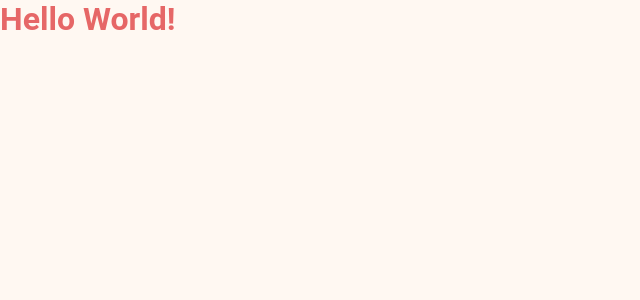
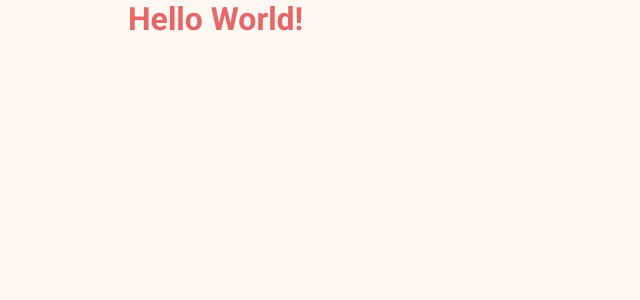
Before and after one commit to AsrielDreemurrGM/EFood_Restaurant, a React (Create React App) app: page / in a window 1280 px wide. Shown: the top 300 px of the page, without its empty margins (0-640 px from the left). Built offline with nearby package versions, Linux system fonts and the light colour scheme.

Commit message:
Added Roboto Font And Created Global Container

```diff
--- a/public/index.html
+++ b/public/index.html
@@ -6,6 +6,9 @@
     <meta name="viewport" content="width=device-width, initial-scale=1" />
     <meta name="description" content="Online Food Restaurant" />
     <title>EFood Restaurant</title>
+    <link rel="preconnect" href="https://fonts.googleapis.com">
+    <link rel="preconnect" href="https://fonts.gstatic.com" crossorigin>
+    <link href="https://fonts.googleapis.com/css2?family=Roboto:wght@400;700&display=swap" rel="stylesheet">
   </head>
   <body>
     <noscript>You need to enable JavaScript to run this app.</noscript>
--- a/src/App.tsx
+++ b/src/App.tsx
@@ -1,12 +1,14 @@
-import { GlobalStyle } from './styles/styles';
+import { GlobalContainer, GlobalStyle } from './styles/styles';
 
 function App() {
   return (
     <>
       <GlobalStyle />
-      <div>
-        <h1>Hello World!</h1>
-      </div>
+      <GlobalContainer>
+        <div>
+          <h1>Hello World!</h1>
+        </div>
+      </GlobalContainer>
     </>
   );
 }
--- a/src/styles/styles.ts
+++ b/src/styles/styles.ts
@@ -1,4 +1,4 @@
-import { createGlobalStyle } from 'styled-components';
+import styled, { createGlobalStyle } from 'styled-components';
 
 const colors = {
   white: '#FFFFFF',
@@ -19,3 +19,9 @@
   color: ${colors.warmPink};
 }
 `;
+
+export const GlobalContainer = styled.div`
+  max-width: 1024px;
+  width: 100%;
+  margin: 0 auto;
+`;
```
